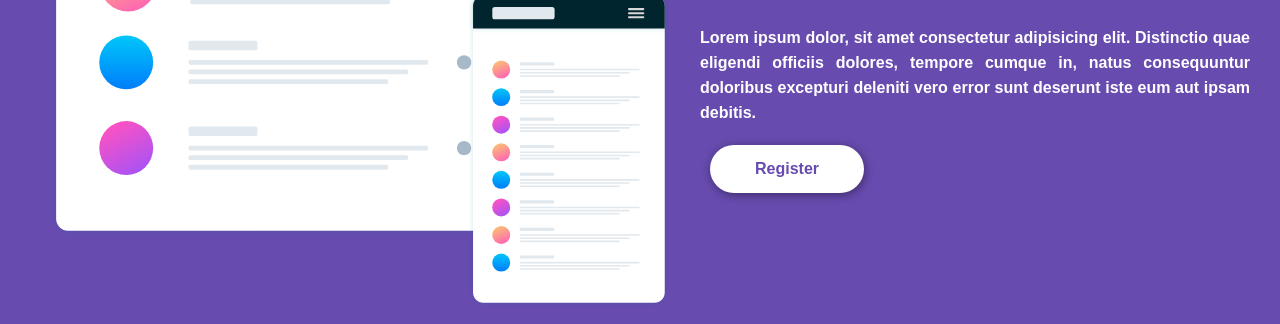
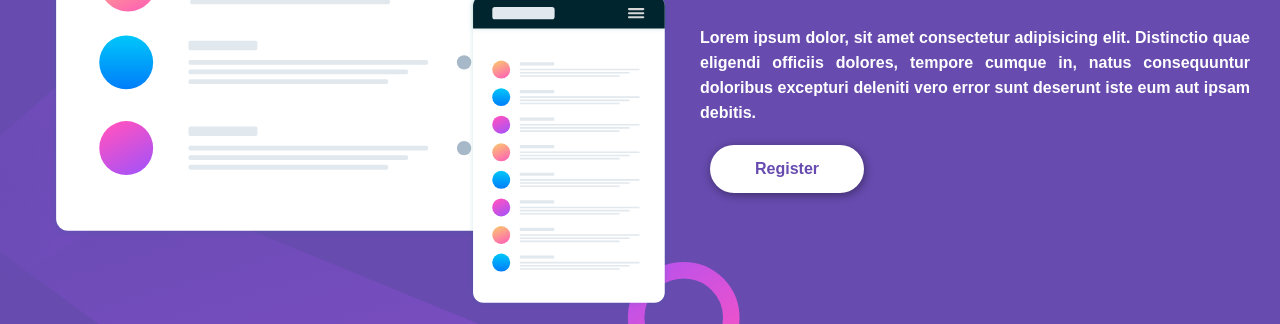
Before and after one commit to wllysses/huddle-landing-page-front-end-mentor-challenge, a plain HTML site: page index.html in a window 1280 px wide. Shown: the part 229-553 px from the top of the page. Drawn offline with Linux system fonts and the light colour scheme.

Commit message:
refatorar-background-image

```diff
--- a/src/css/style.css
+++ b/src/css/style.css
@@ -15,7 +15,7 @@ html {
 
 body {
     background-color: hsl(257, 40%, 49%);
-    background-image: url('images/bg-desktop.svg');
+    background-image: url('../images/bg-desktop.svg');
     background-repeat: no-repeat;
     background-size: cover;
 }
```
